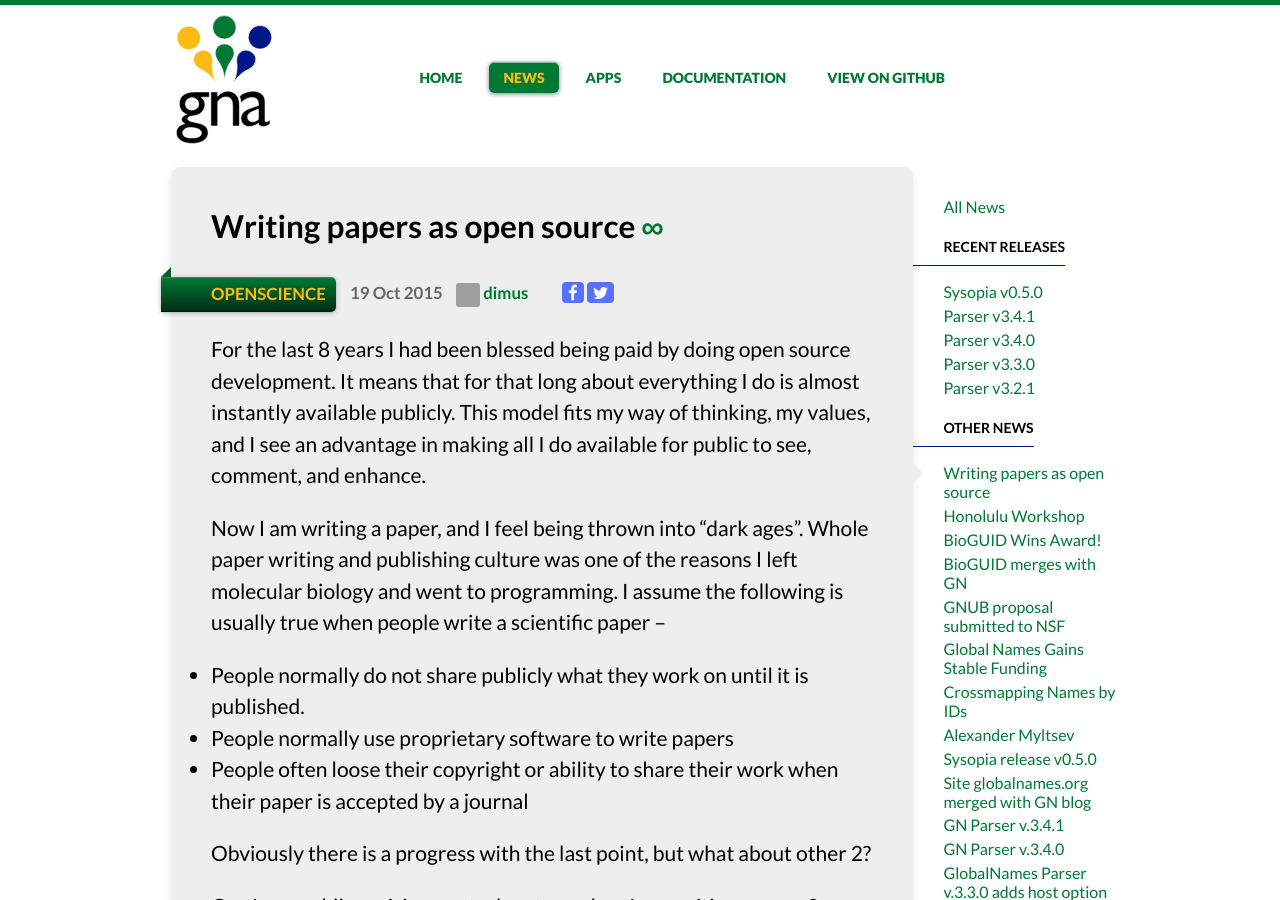
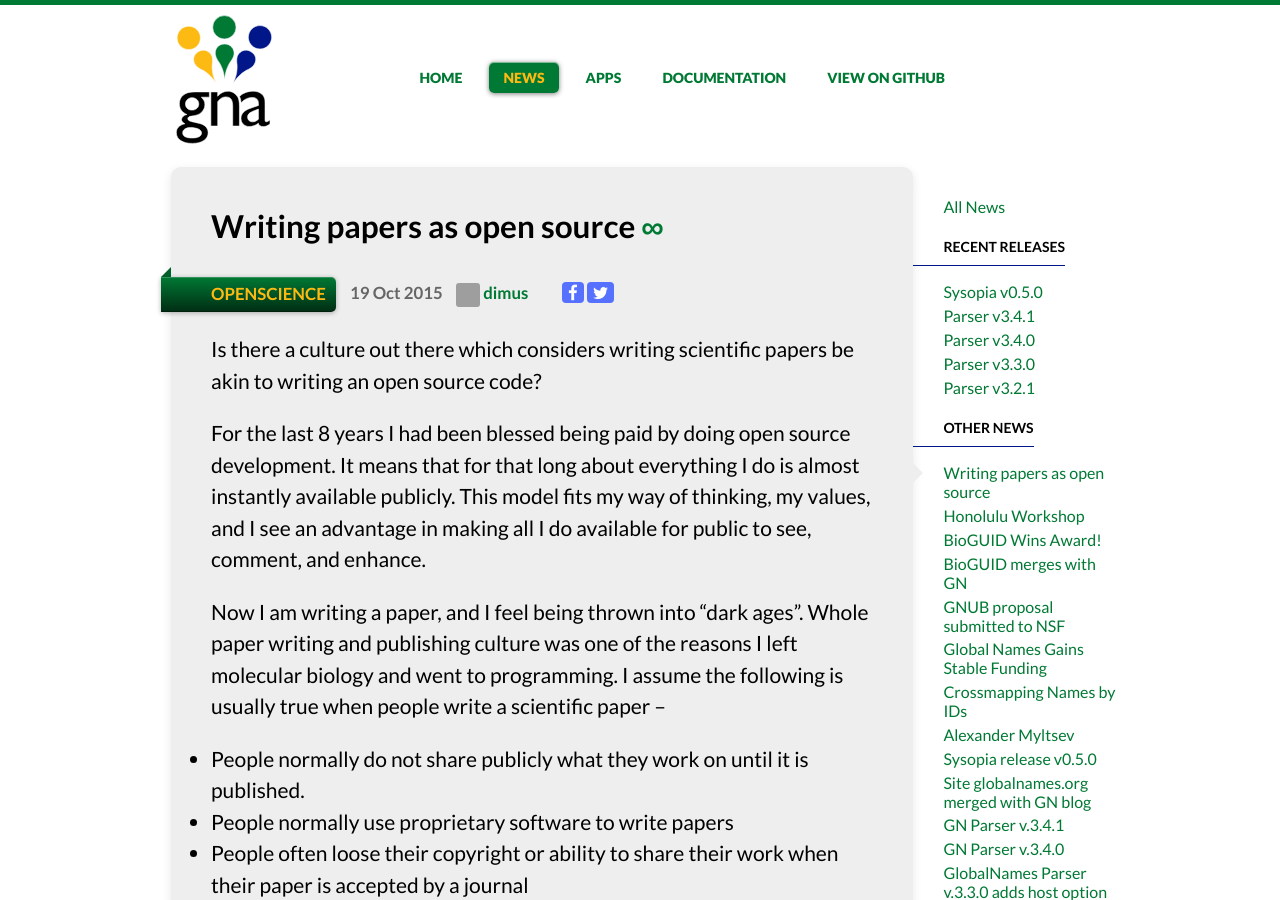
Before and after one commit to GlobalNamesArchitecture/GlobalNamesArchitecture.github.io, a Jekyll site: the page built from _posts/2015-10-19-open-source-papers.md, in a window 1280 px wide and 900 px high. Built offline with Jekyll 4.4.1, drawn with Linux system fonts in a browser that asks for light colours; nearby versions of some CDN libraries; grey boxes are pictures that could not be loaded.

Commit message:
open paper writing

```diff
--- a/_posts/2015-10-19-open-source-papers.md
+++ b/_posts/2015-10-19-open-source-papers.md
@@ -5,6 +5,9 @@ date: 2015-10-19 09:10:09
 author: dimus
 categories: openscience
 ---
+
+Is there a culture out there which considers writing scientific papers be akin
+to writing an open source code?
 
 For the last 8 years I had been blessed being paid by doing open source
 development. It means that for that long about everything I do is almost
```
